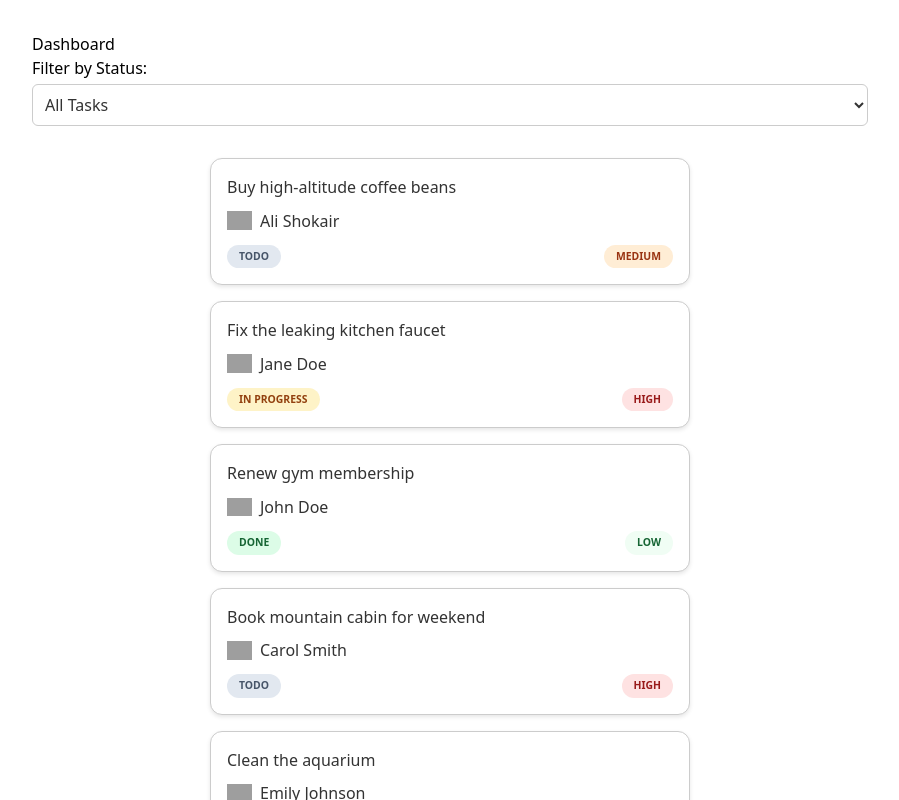
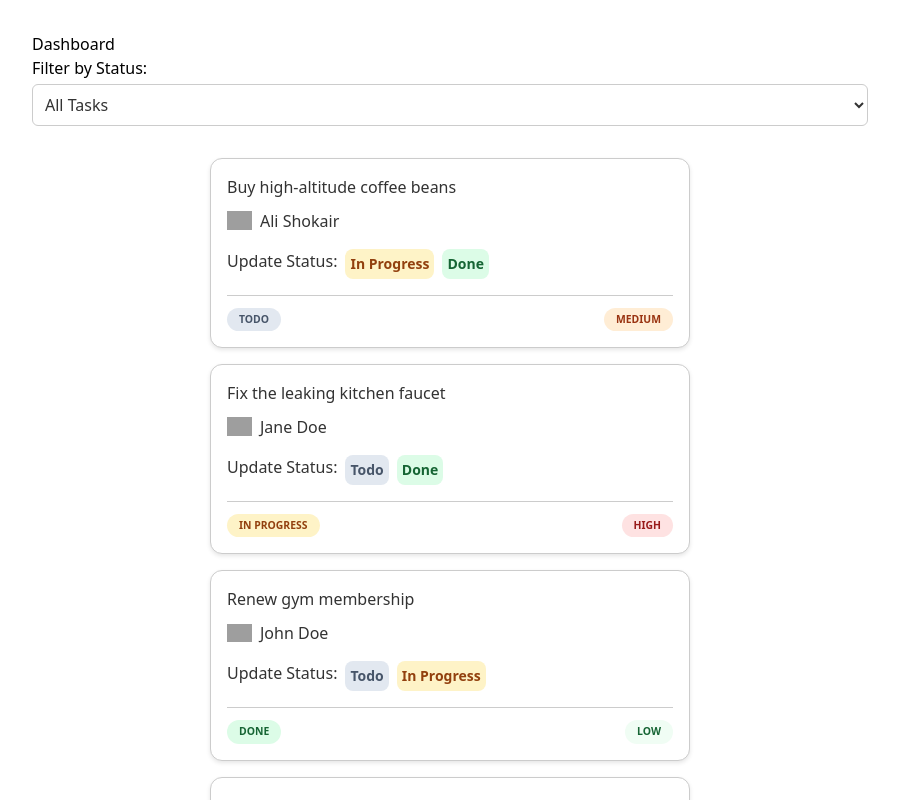
Before and after one commit to alishkeir/vue-task-management-dashboard, a Vue app: page / in a window 1280 px wide. Shown: the top 800 px of the page, without its empty margins (190-1089 px from the left). Built offline with nearby package versions, Linux system fonts and the light colour scheme; grey boxes are pictures that could not be loaded.

Commit message:
Added Button component to TaskCard to update task status

```diff
--- a/src/components/tasks/TaskCard.vue
+++ b/src/components/tasks/TaskCard.vue
@@ -5,6 +5,13 @@
     <div class="task-assignee">
       <img src="https://icons.veryicon.com/png/o/miscellaneous/standard/avatar-15.png" alt="" />
       <p>{{ task.assignee }}</p>
+    </div>
+
+    <div class="task-status">
+      <h4>Update Status:</h4>
+      <Button v-if="task.status !== 'todo'" @click="handleStatusChange('todo')" status="todo" text="Todo" />
+      <Button v-if="task.status !== 'in_progress'" @click="handleStatusChange('in_progress')" status="in_progress" text="In Progress" />
+      <Button v-if="task.status !== 'done'" @click="handleStatusChange('done')" status="done" text="Done" />
     </div>
 
     <div class="task-footer">
@@ -15,12 +22,20 @@
 </template>
 
 <script setup lang="ts">
-import type { ITask } from '@/types/task';
+import type { ITask, TTaskStatus } from '@/types/task';
 import CardBadge from '../common/CardBadge.vue';
 
-defineProps<{
+import { useTaskStore } from '@/stores/taskStore';
+import Button from '../common/Button.vue';
+const props = defineProps<{
   task: ITask;
 }>();
+
+const store = useTaskStore();
+
+const handleStatusChange = (newStatus: TTaskStatus) => {
+  store.updateTaskStatus(props.task.id, newStatus);
+};
 </script>
 
 <style scoped>
@@ -43,6 +58,12 @@ defineProps<{
 .task-assignee img {
   width: 25px;
 }
+.task-status {
+  display: flex;
+  gap: 8px;
+  padding: 1rem 0;
+  border-bottom: 1px solid #ccc;
+}
 
 .task-footer {
   display: flex;
```
